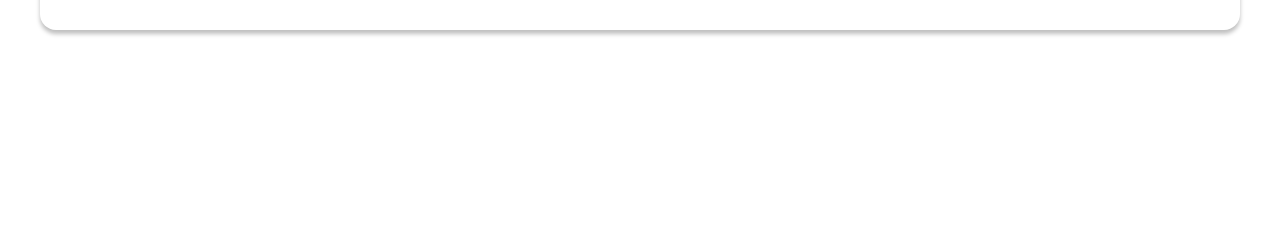
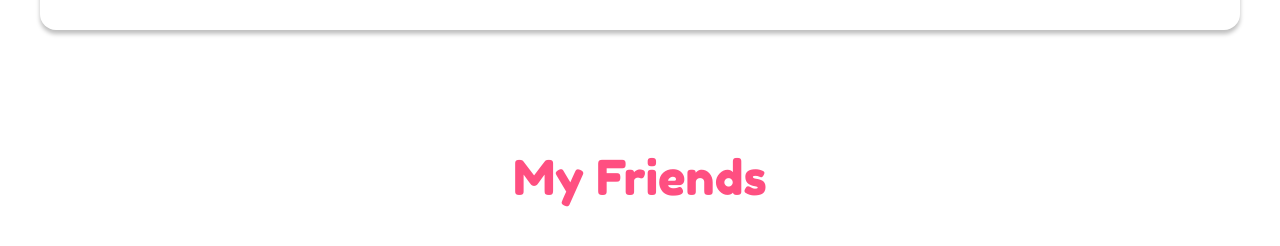
Before and after one commit to michalwachowicz/homepage, a plain HTML site: page index.html in a window 1280 px wide. Shown: the part 650-896 px from the top of the page. Before the commit the page ends 800 px from the top, so only its background shows below. Drawn offline with Linux system fonts and the light colour scheme.

Commit message:
Create and style main section layout

```diff
--- a/index.html
+++ b/index.html
@@ -61,5 +61,10 @@
         </div>
       </div>
     </header>
+
+    <main class="main">
+      <h2 class="heading heading-main">My Friends</h2>
+      <div class="main-cards"></div>
+    </main>
   </body>
 </html>
--- a/scss/layout/_index.scss
+++ b/scss/layout/_index.scss
@@ -1 +1,2 @@
 @forward "header";
+@forward "main";
--- /dev/null
+++ b/scss/layout/_main.scss
@@ -0,0 +1,8 @@
+.main {
+  margin: 7rem 2rem;
+  max-width: 1200px;
+
+  @media (min-width: 1264px) {
+    margin: 7rem auto;
+  }
+}
```
Also changed, not shown: css/index-min.css, css/index.css, 1 other file.
